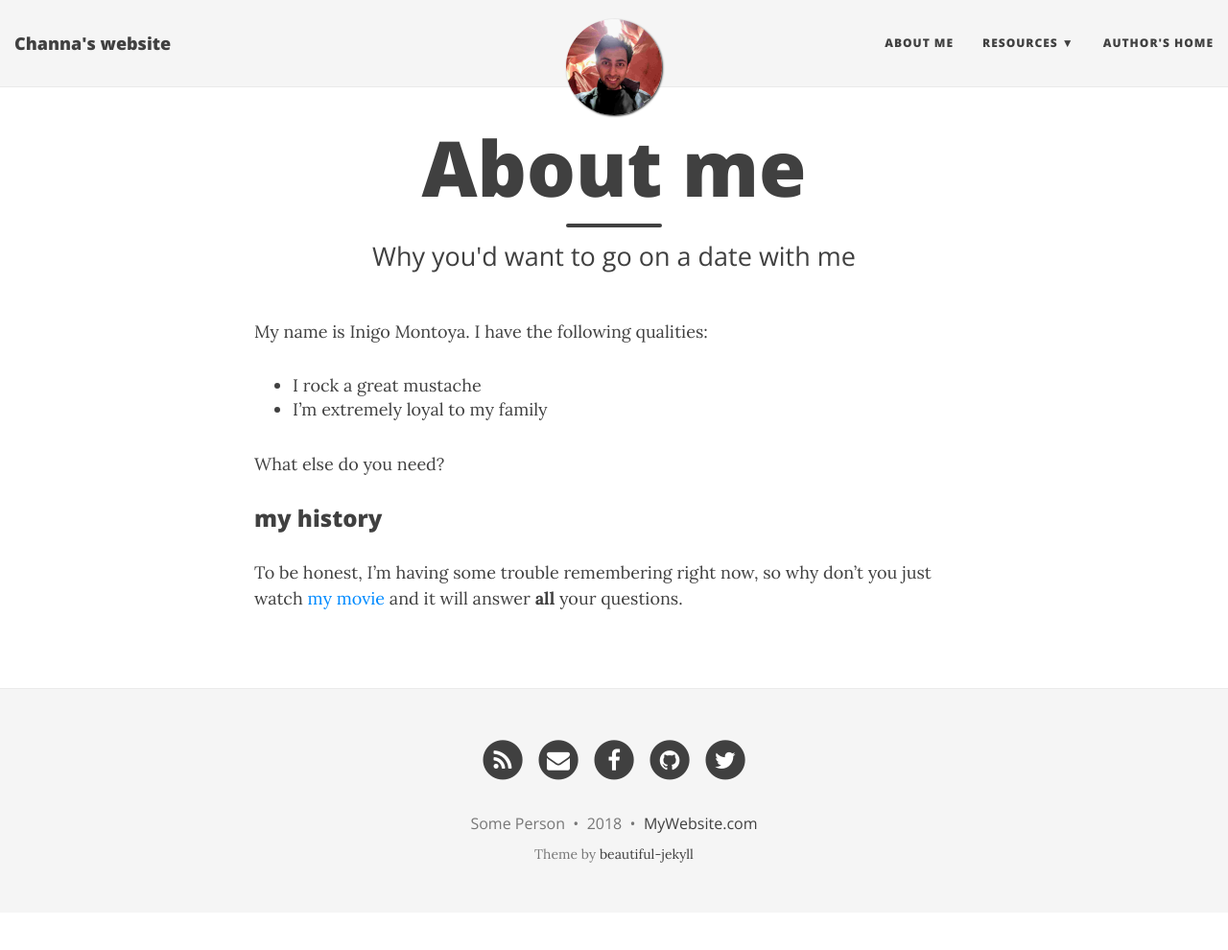
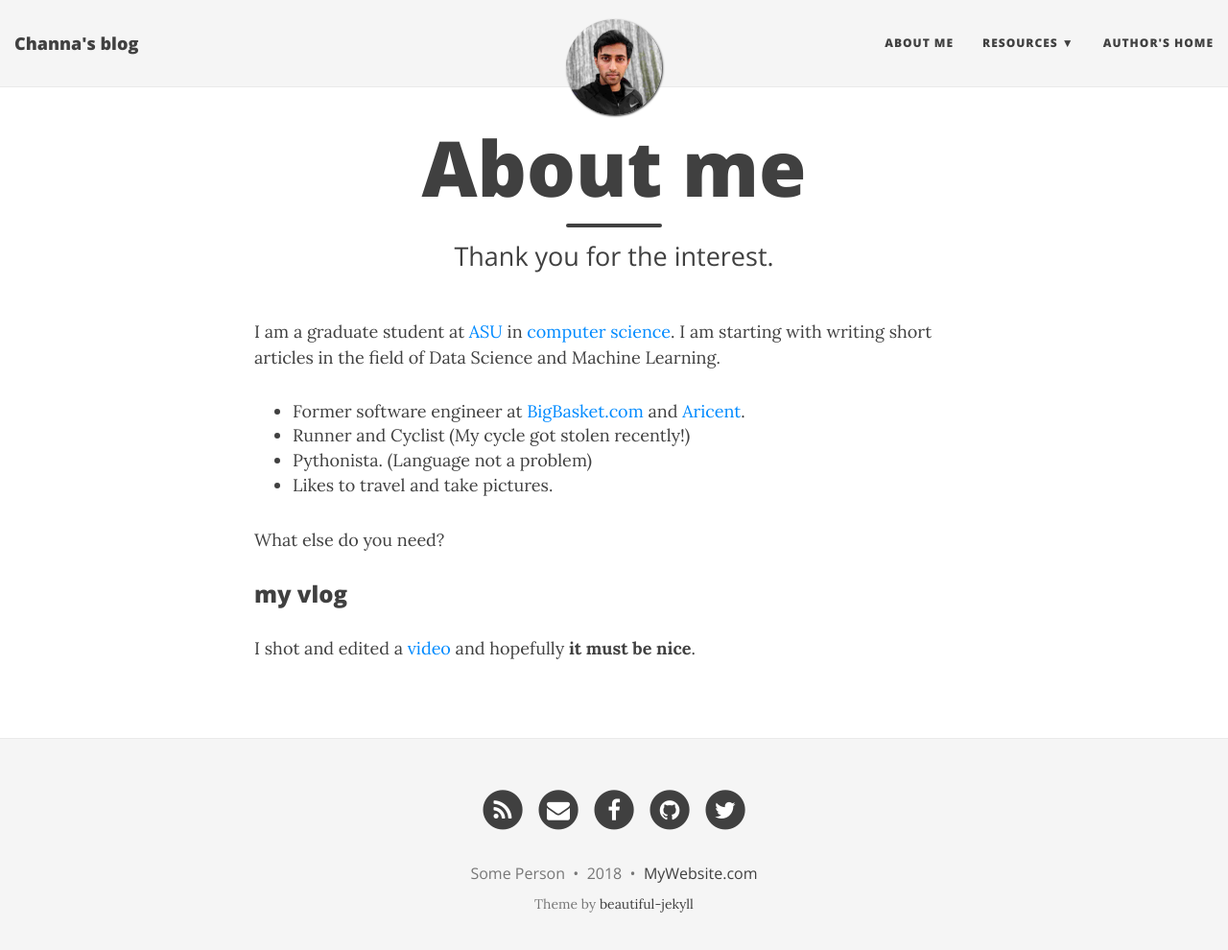
Before and after one commit to channagithub/channabasavagola.github.io, a Jekyll site: the page built from aboutme.md, in a window 1280 px wide and 1003 px high. Shown: the top 990 px of the window at 96% size. Built offline with Jekyll 4.4.1, drawn with Linux system fonts in a browser that asks for light colours; nearby versions of some CDN libraries.

Commit message:
Still initial changes

```diff
--- a/_config.yml
+++ b/_config.yml
@@ -4,7 +4,7 @@
 # baseurl is the website's URL without the hostname
 
 # If you are building a simple GitHub user page (http://username.github.io) then use these settings:
-url: "http://username.github.io"
+url: "http://channabasavagola.github.io"
 baseurl: ""
 
 # If you are building a GitHub project page then use these settings:
@@ -14,7 +14,7 @@ baseurl: ""
 # Of course don't forget to change the username and projectname to YOUR username and project
 
 # Name of website
-title: Channa's website
+title: Channa's blog
 
 # Short description of your site
 description: A virtual proof that name is awesome!
--- a/aboutme.md
+++ b/aboutme.md
@@ -1,16 +1,18 @@
 ---
 layout: page
 title: About me
-subtitle: Why you'd want to go on a date with me
+subtitle: Thank you for the interest.
 ---
 
-My name is Inigo Montoya. I have the following qualities:
+I am a graduate student at [ASU](https://www.asu.edu/) in [computer science](https://cidse.engineering.asu.edu/). I am starting with writing short articles in the field of Data Science and Machine Learning.
 
-- I rock a great mustache
-- I'm extremely loyal to my family
+- Former software engineer at [BigBasket.com](bigbasket.com) and [Aricent](aricent.com).
+- Runner and Cyclist (My cycle got stolen recently!)
+- Pythonista. (Language not a problem)
+- Likes to travel and take pictures.
 
 What else do you need?
 
-### my history
+### my vlog
 
-To be honest, I'm having some trouble remembering right now, so why don't you just watch [my movie](http://en.wikipedia.org/wiki/The_Princess_Bride_%28film%29) and it will answer **all** your questions.
+I shot and edited a [video](https://www.youtube.com/watch?v=bFj3R9JbolY&t=170s) and hopefully **it must be nice**.
```
Also changed, not shown: img/avatar-icon.png, img/avatar-icon_one.png (added).
